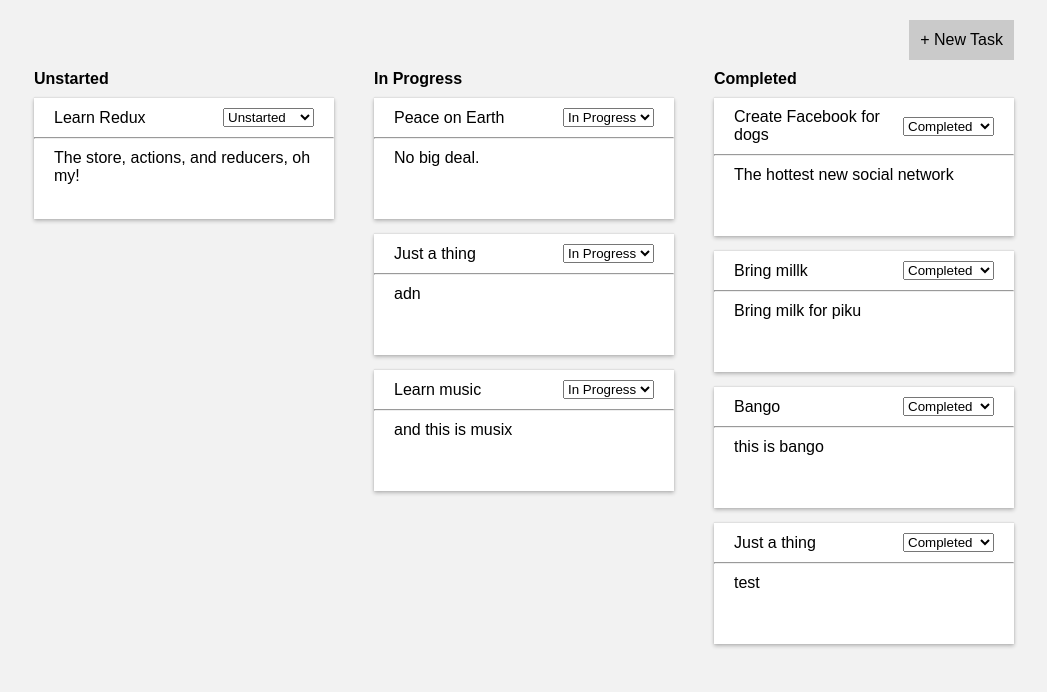
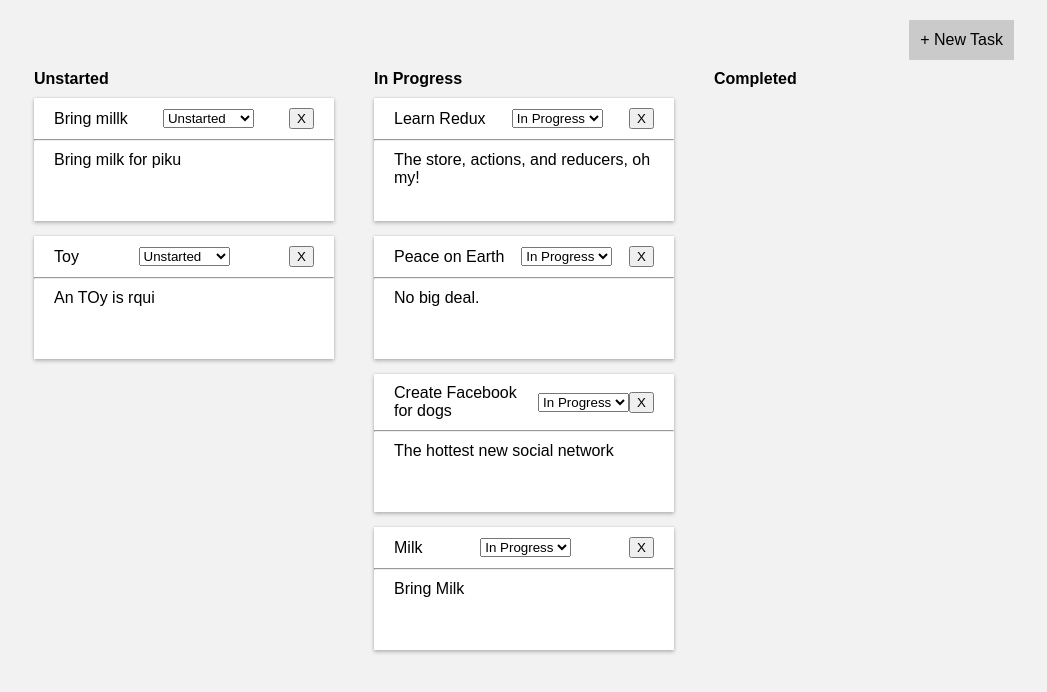
Before and after one commit to ramoh/task-board, a React (Create React App) app: page / in a window 1280 px wide. Shown: the top 692 px of the page, without its empty margins (116-1163 px from the left). Built offline with nearby package versions, Linux system fonts and the light colour scheme; data requests are answered from the project's data file.

Commit message:
test commit

```diff
--- a/db.json
+++ b/db.json
@@ -4,7 +4,7 @@
       "id": 1,
       "title": "Learn Redux",
       "description": "The store, actions, and reducers, oh my!",
-      "status": "Unstarted"
+      "status": "In Progress"
     },
     {
       "id": 2,
@@ -16,37 +16,25 @@
       "id": 3,
       "title": "Create Facebook for dogs",
       "description": "The hottest new social network",
-      "status": "Completed"
+      "status": "In Progress"
     },
     {
       "id": 4,
       "title": "Bring millk",
       "description": "Bring milk for piku",
-      "status": "Completed"
+      "status": "Unstarted"
     },
     {
-      "title": "Bango",
-      "description": "this is bango",
-      "status": "Completed",
+      "title": "Milk",
+      "description": "Bring Milk",
+      "status": "In Progress",
       "id": 5
     },
     {
-      "title": "Just a thing",
-      "description": "test",
-      "status": "Completed",
+      "title": "Toy",
+      "description": "An TOy is rqui",
+      "status": "Unstarted",
       "id": 6
-    },
-    {
-      "title": "Just a thing",
-      "description": "adn",
-      "status": "In Progress",
-      "id": 7
-    },
-    {
-      "title": "Learn music",
-      "description": "and this is musix",
-      "status": "In Progress",
-      "id": 8
     }
   ]
 }
--- a/src/components/Task.js
+++ b/src/components/Task.js
@@ -17,6 +17,7 @@ const Task = ({ task, onStatusChange = (f) => f }) => {
             </option>
           ))}
         </select>
+        <button id="delete-task">X</button>
       </div>
       <hr />
       <div className="task-body">{task.description}</div>
```
